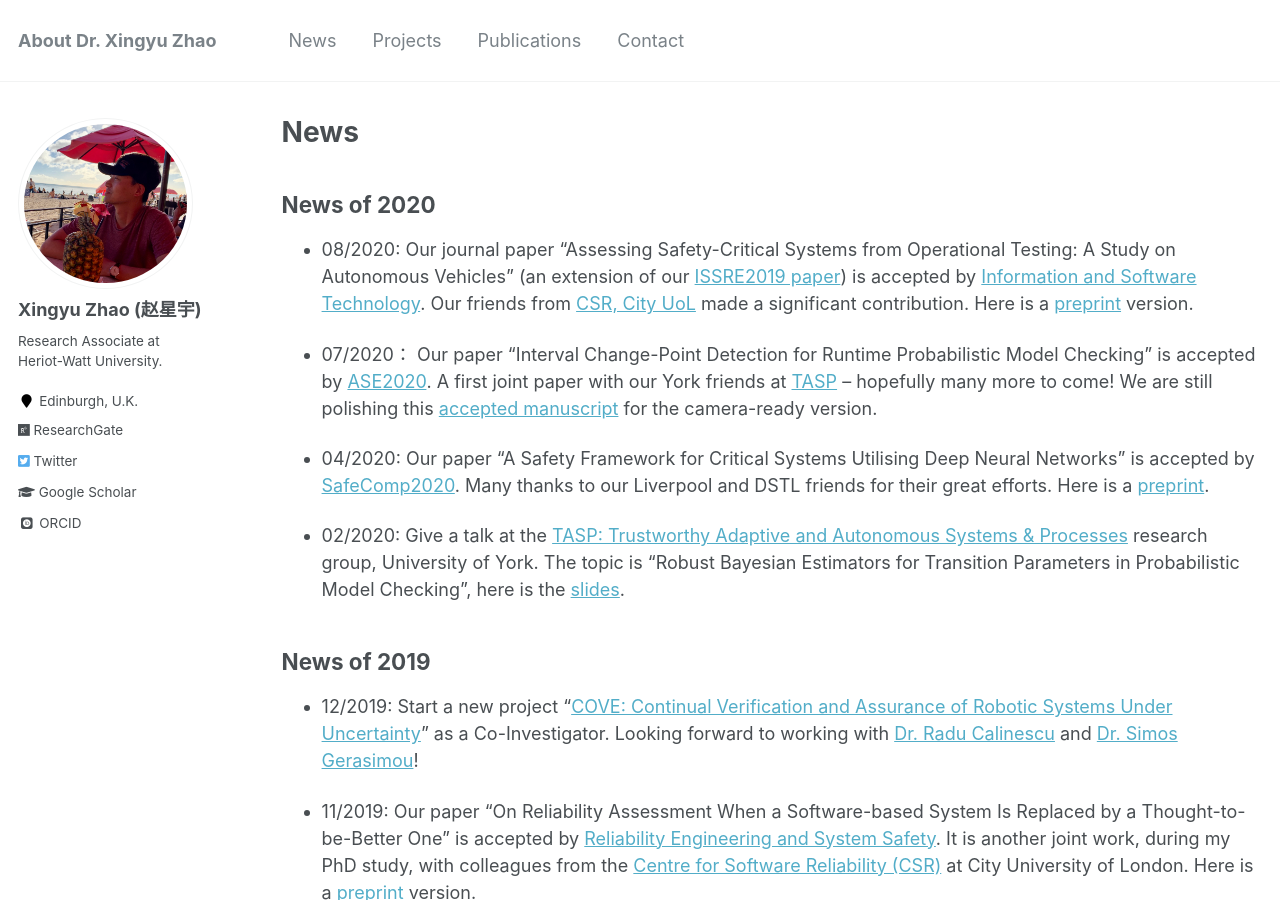
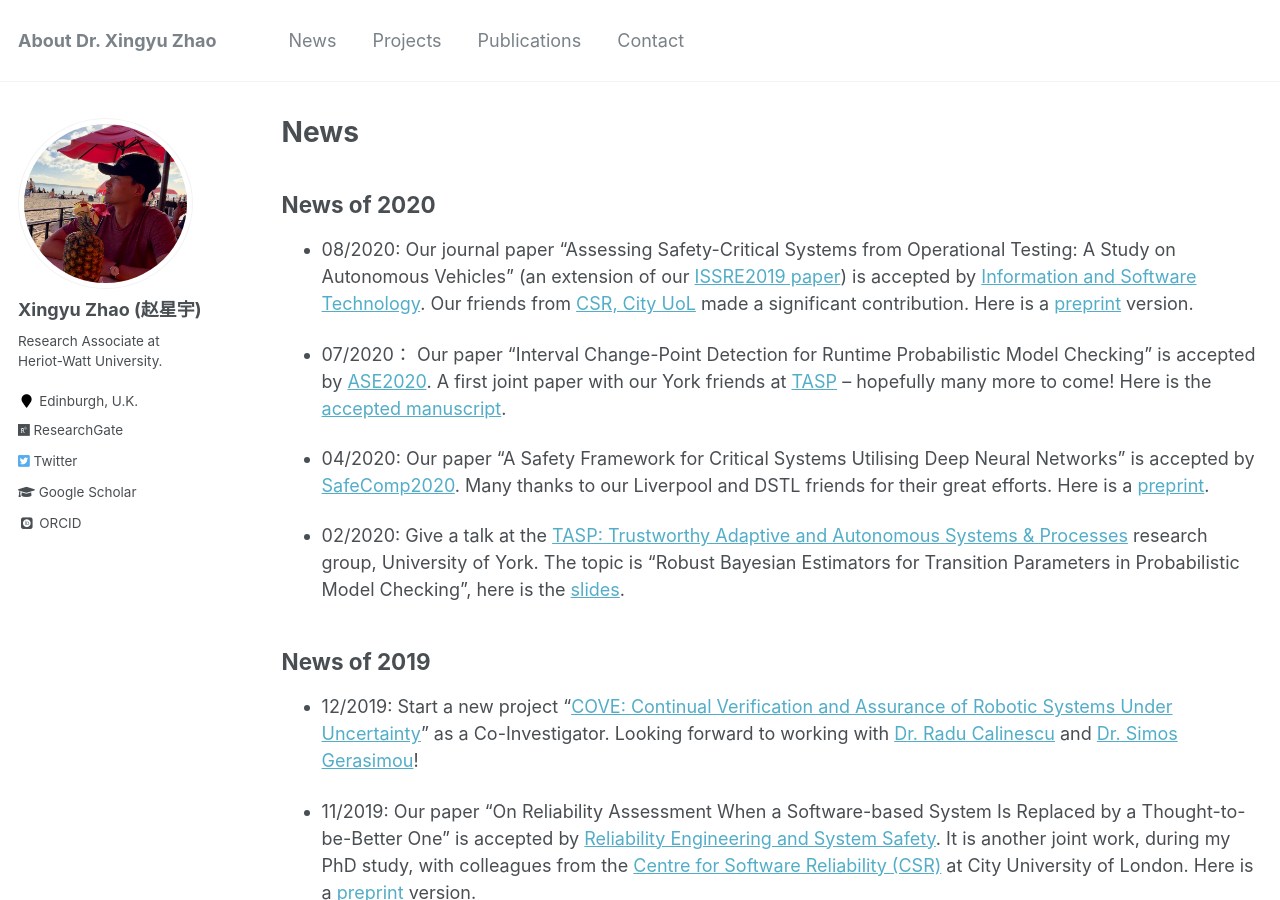
Before and after one commit to x-y-zhao/x-y-zhao.github.io, a Jekyll site: the page built from _pages/news.md, in a window 1280 px wide and 900 px high. Built offline with Jekyll 4.4.1, drawn with Linux system fonts in a browser that asks for light colours; some web fonts are replaced.

Commit message:
Update news.md

```diff
--- a/_pages/news.md
+++ b/_pages/news.md
@@ -12,7 +12,7 @@ redirect_from:
 
 * 08/2020: Our journal paper "Assessing Safety-Critical Systems from Operational Testing: A Study on Autonomous Vehicles" (an extension of our [ISSRE2019 paper](https://ieeexplore.ieee.org/document/8987509)) is accepted by [Information and Software Technology](https://www.journals.elsevier.com/information-and-software-technology). Our friends from [CSR, City UoL](https://www.city.ac.uk/about/schools/mathematics-computer-science-engineering/research/centre-for-software-reliability) made a significant contribution. Here is a [preprint](https://x-y-zhao.github.io/files/IST_ISSRE2019_Extension.pdf) version.
 
-* 07/2020： Our paper "Interval Change-Point Detection for Runtime Probabilistic Model Checking" is accepted by [ASE2020](https://conf.researchr.org/details/ase-2020/ase-2020-papers/31/Interval-Change-Point-Detection-for-Runtime-Probabilistic-Model-Checking). A first joint paper with our York friends at [TASP](https://www.cs.york.ac.uk/tasp/) -- hopefully many more to come! We are still polishing this [accepted manuscript](https://x-y-zhao.github.io/files/ASE2020.pdf) for the camera-ready version.
+* 07/2020： Our paper "Interval Change-Point Detection for Runtime Probabilistic Model Checking" is accepted by [ASE2020](https://conf.researchr.org/details/ase-2020/ase-2020-papers/31/Interval-Change-Point-Detection-for-Runtime-Probabilistic-Model-Checking). A first joint paper with our York friends at [TASP](https://www.cs.york.ac.uk/tasp/) -- hopefully many more to come! Here is the [accepted manuscript](https://x-y-zhao.github.io/files/ASE2020.pdf).
 
 * 04/2020: Our paper "A Safety Framework for Critical Systems Utilising Deep Neural Networks" is accepted by [SafeComp2020](http://safecomp2020.di.fc.ul.pt/). Many thanks to our Liverpool and DSTL friends for their great efforts. Here is a [preprint](https://arxiv.org/pdf/2003.05311.pdf).
 
```
